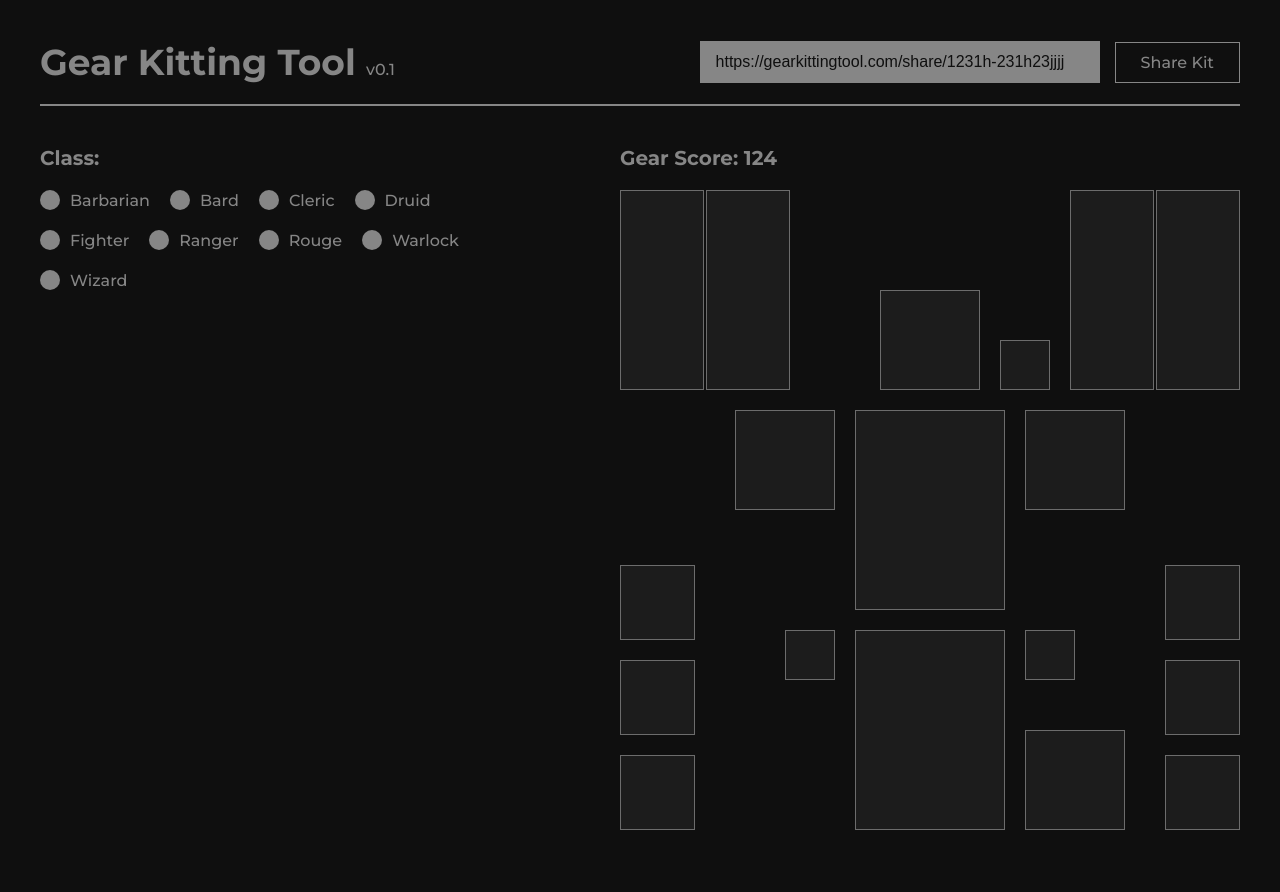
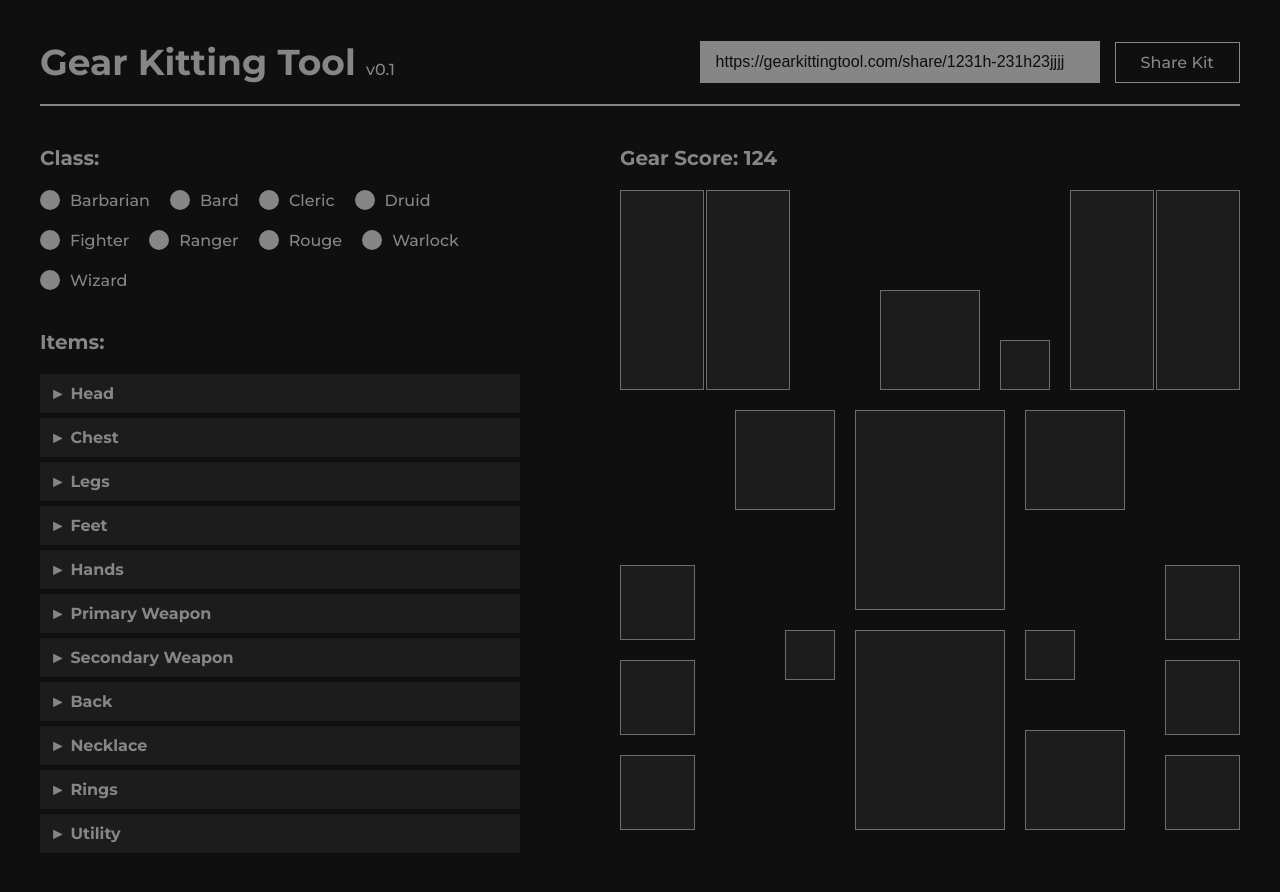
Before and after one commit to justono1/gear-kitting-tool, a Next.js app: page / in a window 1280 px wide. Shown: the top 892 px of the page. Built offline with nearby package versions, Linux system fonts and the light colour scheme.

Commit message:
collapsible

```diff
--- a/src/app/(app)/page.tsx
+++ b/src/app/(app)/page.tsx
@@ -4,6 +4,7 @@ import ClassLayout from '@/components/ClassLayout/ClassLayout'
 import InputRadio from '@/components/InputRadio/InputRadio'
 import Link from 'next/link'
 import React from 'react'
+import Collapsible from '@/components/Collapsible/Collapsible'
 
 const Page = () => {
   return (
@@ -37,6 +38,42 @@ const Page = () => {
               <InputRadio name="class" value="wizard" label={'Wizard'} />
             </div>
           </div>
+
+          <div className={css.itemSectionContainer}>
+            <h2>Items:</h2>
+            <Collapsible title="Head">
+              <Collapsible title="Plate" innerHeader={true}>
+                <Collapsible title="Item Name" innerHeader={true}>
+                  <div>Poor</div>
+                  <div>Common</div>
+                  <div>Uncommon</div>
+                </Collapsible>
+                <Collapsible title="Item Name" innerHeader={true}>
+                  <div>Poor</div>
+                  <div>Common</div>
+                  <div>Uncommon</div>
+                </Collapsible>
+              </Collapsible>
+              <Collapsible title="Leather" innerHeader={true}>
+                <div>Item 1</div>
+                <div>Item 2</div>
+              </Collapsible>
+              <Collapsible title="Cloth" innerHeader={true}>
+                <div>Item 1</div>
+                <div>Item 2</div>
+              </Collapsible>
+            </Collapsible>
+            <Collapsible title="Chest" />
+            <Collapsible title="Legs" />
+            <Collapsible title="Feet" />
+            <Collapsible title="Hands" />
+            <Collapsible title="Primary Weapon" />
+            <Collapsible title="Secondary Weapon" />
+            <Collapsible title="Back" />
+            <Collapsible title="Necklace" />
+            <Collapsible title="Rings" />
+            <Collapsible title="Utility" />
+          </div>
         </div>
         <div className={css.slotColumn}>
           <ClassLayout />
--- /dev/null
+++ b/src/components/Collapsible/Collapsible.module.scss
@@ -0,0 +1,34 @@
+@import '@/scss/variables.scss';
+
+.collapsible {
+  margin: 5px 0;
+
+  .header {
+    background-color: $color-gray-2;
+    color: $color-gray-4;
+    padding: 10px;
+    cursor: pointer;
+    font-weight: $font-weight-bold;
+    &.innerHeader {
+      background: transparent;
+    }
+  }
+
+  .content {
+    color: $color-gray-4;
+    font-weight: $font-weight-bold;
+    padding: 10px;
+
+    .collapsible {
+      margin-left: 10px;
+
+      .header {
+        padding: 5px;
+      }
+
+      .content {
+        padding: 5px;
+      }
+    }
+  }
+}
--- /dev/null
+++ b/src/components/Collapsible/Collapsible.tsx
@@ -0,0 +1,28 @@
+'use client'
+
+import { ReactNode, useState } from 'react'
+import classes from 'classnames'
+import css from './Collapsible.module.scss'
+
+interface CollapsibleProps {
+  title: string
+  children?: ReactNode
+  innerHeader?: boolean
+}
+
+export default function Collapsible({ title, children, innerHeader }: CollapsibleProps) {
+  const [isOpen, setIsOpen] = useState(false)
+
+  const toggleOpen = () => {
+    setIsOpen(!isOpen)
+  }
+
+  return (
+    <div className={css.collapsible}>
+      <div className={classes(css.header, { [css.innerHeader]: innerHeader })} onClick={toggleOpen}>
+        {isOpen ? '▼' : '►'} {title}
+      </div>
+      {isOpen && <div className={css.content}>{children}</div>}
+    </div>
+  )
+}
```
